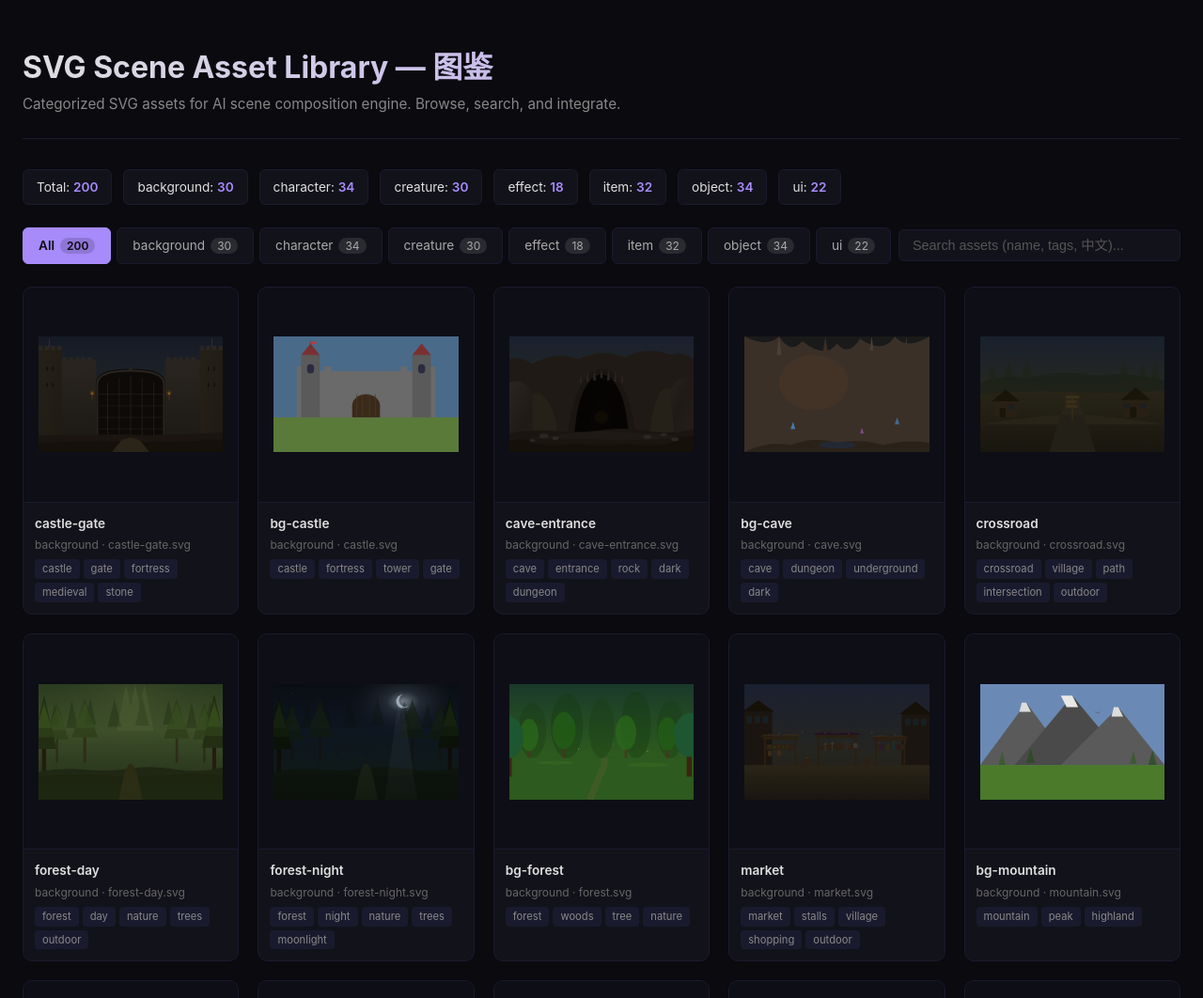
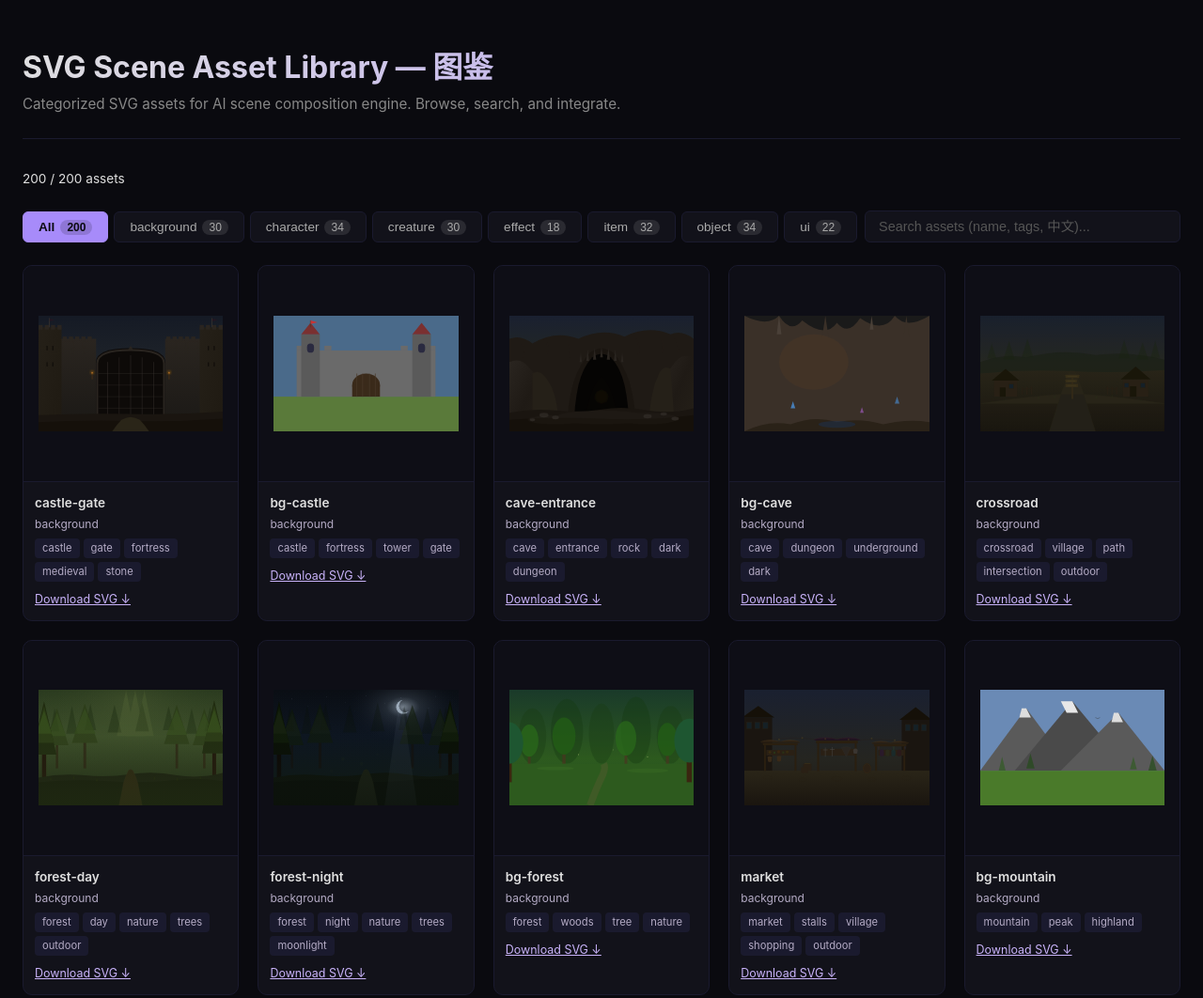
Before and after one commit to xvcenh/svg-asset-library, a plain HTML site: page index.html in a window 1280 px wide. Shown: the top 1062 px of the page at 94% size. Drawn offline with Linux system fonts and the light colour scheme.

Commit message:
Serve the SVG catalog locally with accessible shareable filters and downloads

```diff
--- a/index.html
+++ b/index.html
@@ -213,6 +213,10 @@
   }
   .spec-section ul { padding-left: 20px; margin: 8px 0; }
   .spec-section li { margin: 4px 0; color: #aaa; }
+.preview img { width: 100%; height: 100%; object-fit: contain; }
+  .file-link { display: inline-block; margin-top: 10px; color: #c9b3fa; font-size: .78rem; }
+  .card .info .meta, .card .info .tag, footer { color: #b4abc5; }
+  :focus-visible { outline: 2px solid #d4b8ff; outline-offset: 3px; }
 </style>
 </head>
 <body>
@@ -227,7 +231,7 @@
   <div class="filter-bar">
     <div class="tabs" id="tabs"></div>
     <div class="search-wrap">
-      <input type="text" id="search" placeholder="Search assets (name, tags, 中文)...">
+      <input type="search" aria-label="Search assets" id="search" placeholder="Search assets (name, tags, 中文)...">
     </div>
   </div>
 
@@ -286,87 +290,111 @@
     <h3>Integration</h3>
     <pre>// Scene engine loads by ID:
 { "id": "warrior", "gx": 4, "gy": 5 }
-// Looks for assets/svg/characters/warrior.svg
+// Resolves the declared SVG path from manifest.json
 // Falls back to emoji if SVG not found</pre>
   </div>
 
   <footer>
     <a href="https://github.com/xvcenh/svg-asset-library">GitHub</a> ·
     <a href="https://github.com/xvcenh/svg-scene-engine">Scene Engine</a> ·
-    200 assets · Dark Fantasy Style
+    <span id="total"></span>Dark Fantasy Style
   </footer>
 </div>
 
 <script>
-const RAW_BASE = 'https://raw.githubusercontent.com/xvcenh/svg-asset-library/main/';
+const search = document.querySelector("#search");
+const grid = document.querySelector("#grid");
+const stats = document.querySelector("#stats");
+const tabs = document.querySelector("#tabs");
+const params = new URLSearchParams(location.search);
+let filter = params.get("layer") || "all";
+let assets = [];
+search.value = params.get("q") || "";
 
-let allAssets = [];
-let currentFilter = 'all';
+function node(tag, className, text = "") {
+  const element = document.createElement(tag);
+  element.className = className;
+  element.textContent = text;
+  return element;
+}
 
-async function init() {
-  const resp = await fetch(RAW_BASE + 'manifest.json');
-  const data = await resp.json();
-  allAssets = data.assets;
-
-  // Stats
-  const cats = {};
-  allAssets.forEach(a => { cats[a.layer] = (cats[a.layer]||0) + 1; });
-  const statsEl = document.getElementById('stats');
-  statsEl.innerHTML = `<div class="stat">Total: <span>${allAssets.length}</span></div>` +
-    Object.entries(cats).sort().map(([k,v]) =>
-      `<div class="stat">${k}: <span>${v}</span></div>`
-    ).join('');
-
-  // Tabs
-  const tabsEl = document.getElementById('tabs');
-  const layers = ['all', ...Object.keys(cats).sort()];
-  tabsEl.innerHTML = layers.map(l =>
-    `<div class="tab${l==='all'?' active':''}" data-filter="${l}">
-      ${l==='all'?'All':l}<span class="count">${l==='all'?allAssets.length:cats[l]}</span>
-    </div>`
-  ).join('');
-  tabsEl.querySelectorAll('.tab').forEach(t => {
-    t.addEventListener('click', () => {
-      tabsEl.querySelectorAll('.tab').forEach(x => x.classList.remove('active'));
-      t.classList.add('active');
-      currentFilter = t.dataset.filter;
-      render();
-    });
-  });
-
-  render();
+function updateUrl() {
+  const url = new URL(location.href);
+  for (const [name, value] of [["layer", filter === "all" ? "" : filter], ["q", search.value.trim()]]) {
+    if (value) url.searchParams.set(name, value);
+    else url.searchParams.delete(name);
+  }
+  history.replaceState(null, "", url);
 }
 
 function render() {
-  const q = document.getElementById('search').value.toLowerCase().trim();
-  let filtered = allAssets;
-  if (currentFilter !== 'all') filtered = filtered.filter(a => a.layer === currentFilter);
-  if (q) filtered = filtered.filter(a =>
-    a.id.includes(q) || a.tags.includes(q) || a.layer.includes(q) || a.path.includes(q)
-  );
-
-  const grid = document.getElementById('grid');
-  if (!filtered.length) {
-    grid.innerHTML = '<div class="empty">No assets found.</div>';
-    return;
+  const words = search.value.trim().toLowerCase().split(/\\s+/).filter(Boolean);
+  const matches = assets.filter(asset => (filter === "all" || asset.layer === filter) && words.every(word => asset.searchText.includes(word)));
+  stats.textContent = matches.length + " / " + assets.length + " assets";
+  grid.replaceChildren();
+  if (!matches.length) grid.append(node("p", "empty", "No matches. Try a shorter keyword or another layer."));
+  const cards = document.createDocumentFragment();
+  for (const asset of matches) {
+    const card = node("article", "card");
+    const preview = node("a", "preview");
+    preview.href = asset.path;
+    preview.setAttribute("aria-label", "Open " + asset.id + " SVG");
+    const image = new Image();
+    image.src = asset.path;
+    image.alt = asset.id;
+    image.loading = "lazy";
+    preview.append(image);
+    const info = node("div", "info");
+    info.append(node("h2", "name", asset.id), node("p", "meta", asset.layer));
+    const tags = node("div", "tags");
+    for (const keyword of asset.tags.split(",").slice(0, 5)) tags.append(node("span", "tag", keyword.trim()));
+    info.append(tags);
+    const file = node("a", "file-link", "Download SVG ↓");
+    file.href = asset.path;
+    file.download = asset.path.split("/").pop();
+    info.append(file);
+    card.append(preview, info);
+    cards.append(card);
   }
-
-  grid.innerHTML = filtered.map(a => {
-    const svgUrl = RAW_BASE + a.path;
-    const tags = a.tags.split(',').slice(0,5).map(t => `<span class="tag">${t.trim()}</span>`).join('');
-    return `<div class="card">
-      <div class="preview"><img src="${svgUrl}" alt="${a.id}" style="max-width:100%;max-height:100%;object-fit:contain;" loading="lazy"></div>
-      <div class="info">
-        <div class="name">${a.id}</div>
-        <div class="meta">${a.layer} · ${a.path.split('/').pop()}</div>
-        <div class="tags">${tags}</div>
-      </div>
-    </div>`;
-  }).join('');
+  grid.append(cards);
 }
 
-document.getElementById('search').addEventListener('input', render);
-init();
-</script>
-</body>
-</html>
+async function init() {
+  const response = await fetch("manifest.json");
+  if (!response.ok) throw new Error("manifest.json: " + response.status);
+  const manifest = await response.json();
+  assets = manifest.assets.map(asset => ({
+    ...asset, searchText: [asset.id, asset.tags, asset.path, asset.layer].join(" ").toLowerCase()
+  }));
+  const counts = new Map([["all", assets.length]]);
+  for (const asset of assets) counts.set(asset.layer, (counts.get(asset.layer) || 0) + 1);
+  if (!counts.has(filter)) filter = "all";
+  for (const [layer, count] of counts) {
+    const button = node("button", "tab", layer === "all" ? "All" : layer);
+    button.type = "button";
+    button.dataset.filter = layer;
+    button.append(node("span", "count", count));
+    tabs.append(button);
+  }
+  function select(layer) {
+    filter = layer;
+    for (const button of tabs.children) {
+      const active = button.dataset.filter === filter;
+      button.classList.toggle("active", active);
+      button.setAttribute("aria-pressed", String(active));
+    }
+    render();
+  }
+  tabs.addEventListener("click", event => {
+    const button = event.target.closest("button[data-filter]");
+    if (button) { select(button.dataset.filter); updateUrl(); }
+  });
+  search.addEventListener("input", () => { render(); updateUrl(); });
+  document.getElementById("total").textContent = assets.length + " assets · ";
+  select(filter);
+}
+init().catch(() => {
+  stats.textContent = "The asset manifest could not be loaded.";
+  grid.append(node("p", "empty", "Reload the page, or run a local HTTP server from the repository root."));
+});
+</script></body></html>
```
Also changed, not shown: 1 other file.
